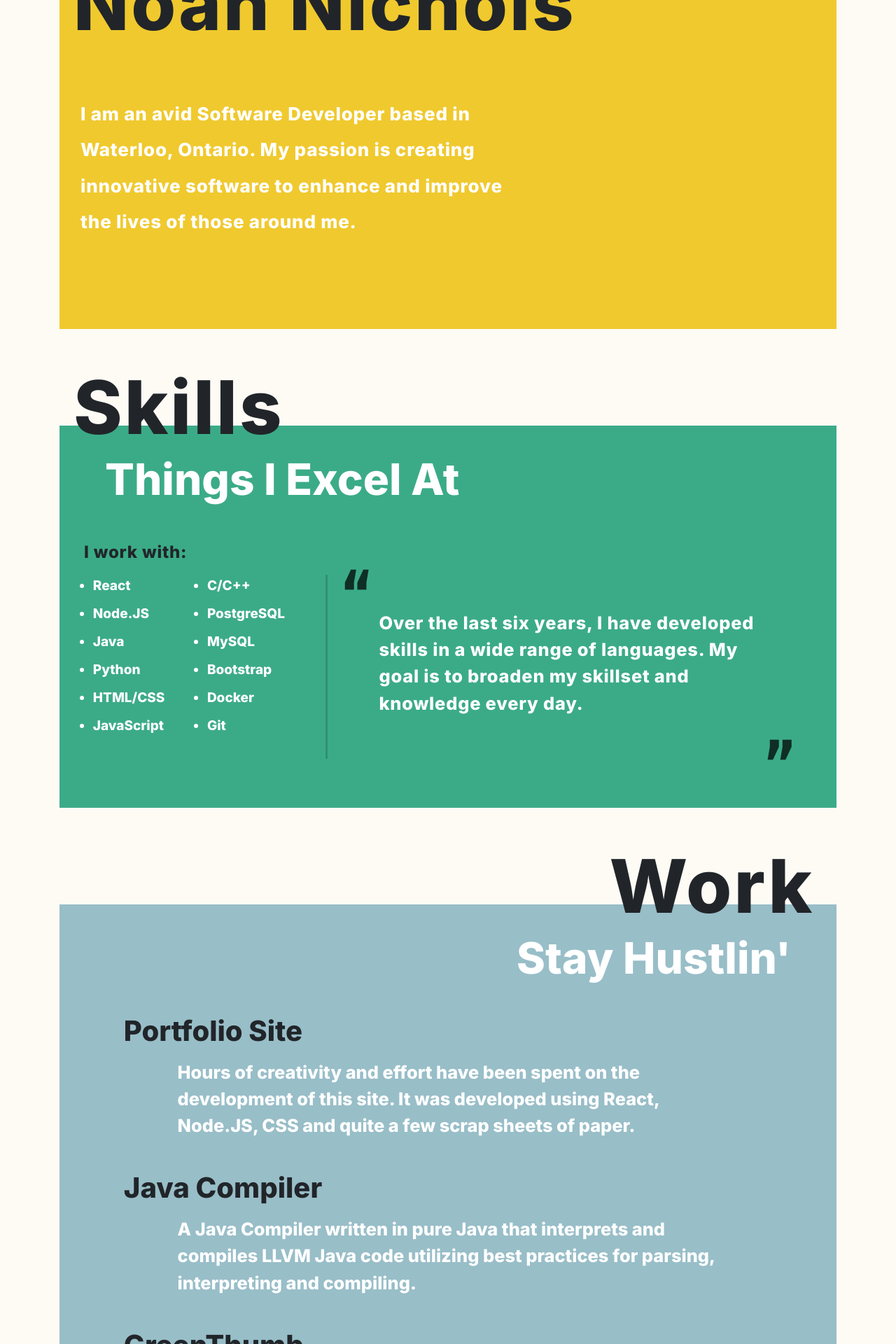
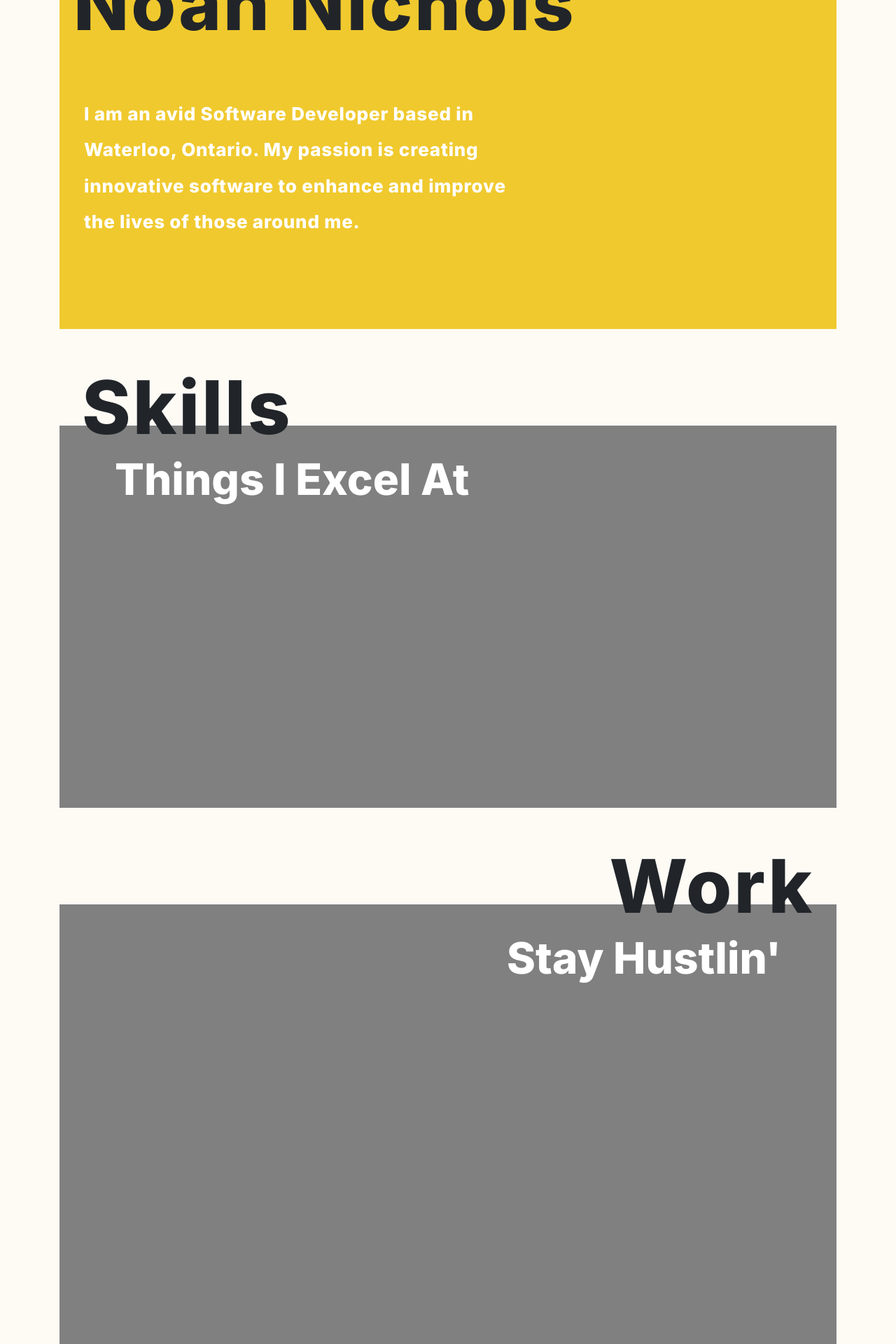
Before and after one commit to noahjacknichols/portfolio, a React (Create React App) app: page / in a window 1280 px wide. Shown: the part 320-2240 px from the top of the page at 70% size. Built offline with nearby package versions, Linux system fonts and the light colour scheme; a web font is replaced by a local one.

Commit message:
happy with this push. initial spring animations are done, and looks much nicer

```diff
--- a/package.json
+++ b/package.json
@@ -13,7 +13,9 @@
     "react-dom": "^16.13.1",
     "react-router-dom": "^5.2.0",
     "react-scripts": "3.4.3",
-    "react-scroll": "^1.8.1"
+    "react-scroll": "^1.8.1",
+    "react-spring": "^8.0.27",
+    "react-visibility-sensor": "^5.1.1"
   },
   "scripts": {
     "start": "react-scripts start",
--- a/src/Components/Intro.css
+++ b/src/Components/Intro.css
@@ -43,14 +43,17 @@
 .introSubText{
     font-family: 'Inter', sans-serif;
     font-weight: 800;
-    font-size: 26px;
+    font-size: min(26px, calc(18px + 1vw));
     letter-spacing: 0.8px;
     margin-top: 90px;
-    margin-left: 30px;
+    /* margin-left: 30px; */
+    padding-left: 10px;
+    /* padding-right: 10px; */
+    /* margin-right: -30px; */
     margin-bottom: 10vw;
     line-height: max(min(4vw, 250%), 175%);
+    /* height: 20vh; */
 }
-
 
 
 
--- a/src/Components/Intro.jsx
+++ b/src/Components/Intro.jsx
@@ -2,7 +2,7 @@ import React from 'react';
 import './Intro.css';
 import Navbar from './Navbar';
 import { Container, Row, Col} from 'react-bootstrap';
-
+import { Spring } from 'react-spring/renderprops';
 
 
 
@@ -31,48 +31,59 @@ export default class Portfolio extends React.Component{
     }
 
 
+
+
     render(){
 
 
 
         return(
+
             <div>
-
+                <Spring config={{duration: 1500}} from={{opacity: 0, x: 0}}
+                to={{opacity: 1, x: 100}}>
+                {props =>
                 <Container >
-                    <div className="introBaseContainer">
+                    <div className="introBaseContainer" >
                     <Navbar/>
                     <Row >
-                        <Col xs={12}>
+                        <Col xs={12} style={props}>
                             {/* <div className="introTitle">Hello, I'm Noah Nichols</div> */}
                             <div className="introTitle">Hello, I'm</div>
                             <div className="introTitle"> Noah Nichols</div>
                         </Col>
                     </Row>
-                    <div className="introContainer">
+                    <div className="introContainer" >
 
+                        <Spring config={{duration: 800, delay: 1500}} from={{opacity: 0, marginLeft: -30}} // marginLeft: -150
+                                to={{opacity: 1, marginLeft: 10}}>
+                        {props =>
+                            <Row className="introContainer" style ={props}>
+                                <Col  sm={12} md={7}>
 
-                        <Row className="introContainer">
-                            <Col  sm={12} md={7}>
-                            <div className="white introSubText">I am an avid Software Developer based in Waterloo, Ontario.
-                                My passion is creating innovative software to enhance and improve the lives of those around me.
-                            </div>
-                            </Col>
+                                    <div className="white introSubText" >I am an avid Software Developer based in Waterloo, Ontario.
+                                        My passion is creating innovative software to enhance and improve the lives of those around me.
+                                    </div>
+
+                                </Col>
 
 
 
-                            <Col className="quoteCtn" s={12} md={4}>
+                                <Col className="quoteCtn" s={12} md={4}>
 
 
 
 
-                            </Col>
-                        </Row>
+                                </Col>
+                            </Row>}
+                        </Spring>
                     </div>
 
                     </div>
-                </Container>
+                </Container> }
+                </Spring>
+            </div>
 
-            </div>
         );
 
     }
--- a/src/Components/Portfolio.css
+++ b/src/Components/Portfolio.css
@@ -1,9 +1,12 @@
+
+
 .portfolioContainer {
-    background-color: #98bec8;
+    /* background-color: #98bec8; */
     width: 100%;
     margin-right: 0px !important;
     margin-left: 0px !important;
 }
+
 
 .fixMargin{
     /* margin-left: -15px;
@@ -37,10 +40,10 @@
 .portfolioHeader{
     font-family: 'Inter', sans-serif;
     font-weight: 800;
-    font-size: 62px;
+    font-size: min(calc(38px + 2vw), 62px);
     margin-top: 30px;
     margin-bottom: 20px;
-    padding-right: 50px;
+    padding-right: 5vw;
     width: 100%;
     text-align: right;
 }
--- a/src/Components/Portfolio.jsx
+++ b/src/Components/Portfolio.jsx
@@ -3,21 +3,47 @@
 import React from 'react';
 import { Container, Row, Col} from 'react-bootstrap';
 import './Portfolio.css';
+import { Spring } from 'react-spring/renderprops';
+import VisibilitySensor from "react-visibility-sensor";
 
 export default class Portfolio extends React.Component{
 
+    constructor(props){
+        super(props);
+        this.state = {
+            height: 0,
+            width: 0
+
+        };
+    }
+
+    componentDidMount(){
+        const height = this.divElement.clientHeight;
+        this.setState({ height})
+        console.log(this.state.height)
+    }
+
     render(){
+        const height = this.state.height / 2;
         return(
+            <VisibilitySensor
+            partialVisibility
+            offset={{top: height, bottom: height}}
+            >
+                {({ isVisible }) => (
+                <Spring config={{duration: 700, delay: 200}} from={{}}
+                to={{backgroundColor: isVisible ? "#98bec8" : "grey"}}>
+                {props =>
 
-
-            <div id="section3">
+                    <div id="section3" className="s3" ref={(divElement) => {this.divElement = divElement}}>
                     <Container className="fixMargin">
                         <Row>
                             <Col className='headerPadding' xs={12}>
                                 <div className="portfolioTitle" id="section1">Work</div>
                             </Col>
                         </Row>
-                <div className="portfolioContainer">
+
+                        <div className="portfolioContainer" style={props}>
                             <Row className="portfolioContainer">
 
                                     <Col xs={12}>
@@ -27,59 +53,75 @@ export default class Portfolio extends React.Component{
 
                                     </Col>
                             </Row>
+                            <Spring config={{duration: 700, delay: 800}} from={{opacity: 0, marginLeft: "2vw"}}
+                            to={{opacity: isVisible? 1: 0, marginLeft: "6vw"}}>
+                            {props =>
+                            <div>
                             <Row className="portfolioContainer">
                                 <Col xs={12}>
-                            <div className="portfolioSubHeader">
+                                    <div className="portfolioSubHeader" style={props}>
                                         Portfolio Site
                                     </div>
                                 </Col>
                                 <Col xs={12}>
-                            <div className="white portfolioSectionText">
+                                    <Spring config={{duration: 700, delay: 1600}} from={{opacity: 0}}
+                                    to={{opacity: isVisible? 1: 0}}>
+                                    {props =>
+                                    <div className="white portfolioSectionText" style={props}>
                                         Hours of creativity and effort have been spent on the development of this site. It was developed using React, Node.JS, CSS and quite a few scrap sheets of paper.
                                     </div>
+                                    }
+                                    </Spring>
+                                </Col>
+                            </Row>
+                            <Row className="portfolioContainer" >
+                                <Col xs={12}>
+                                    <div className="portfolioSubHeader portSectionUpper" style={props}>
+                                        Java Compiler
+                                    </div>
+                                </Col>
+                                <Col xs={12}>
+                                    <Spring config={{duration: 700, delay: 1600}} from={{opacity: 0}}
+                                    to={{opacity: isVisible? 1: 0}}>
+                                    {props =>
+                                    <div className="white portfolioSectionText" style={props}>
+                                        A Java Compiler written in pure Java that interprets and compiles LLVM Java code utilizing best practices for parsing, interpreting and compiling.
+                                    </div>
+                                    }
+                                    </Spring>
                                 </Col>
                             </Row>
                             <Row className="portfolioContainer">
                                 <Col xs={12}>
-                            <div className="portfolioSubHeader portSectionUpper">
-                                Java Compiler
-                            </div>
-                        </Col>
-                        <Col xs={12}>
-                            <div className="white portfolioSectionText">
-                                A Java Compiler written in pure Java that interprets and compiles LLVM Java code utilizing best practices for parsing, interpreting and compiling.
-                            </div>
-                        </Col>
-                    </Row>
-                    <Row className="portfolioContainer">
-                        <Col xs={12}>
-                            <div className="portfolioSubHeader portSectionUpper">
+                                    <div className="portfolioSubHeader portSectionUpper" style={props}>
                                         GreenThumb
                                     </div>
                                 </Col>
                                 <Col xs={12}>
-                            <div className="white portfolioSectionText  portfolioFooter">
+                                    <Spring config={{duration: 700, delay: 1600}} from={{opacity: 0}}
+                                    to={{opacity: isVisible? 1: 0}}>
+                                    {props =>
+                                    <div className="white portfolioSectionText  portfolioFooter" style={props}>
                                         An Android app that helps users identify wildlife around them using Node.JS, Java and Machine Learning.
                                     </div>
+                                    }
+                                    </Spring>
                                 </Col>
                             </Row>
-                    {/* <Row className="portfolioContainer">
-                        <Col xs={12}>
-                            <div className="portfolioSubHeader">
-                                Project 4
                             </div>
-                        </Col>
-                        <Col xs={12}>
-                            <div className="white portfolioSectionText portfolioFooter">
-                            Lorem Ipsum Dolor Lorem Ipsum DolorLorem Ipsum Dolor Lorem Ipsum Dolor Lorem Ipsum Dolor Lorem Ipsum Dolor Lorem Ipsum Dolor Lorem Ipsum Dolor Lorem Ipsum Dolor Lorem Ipsum Dolor
+                            }
+                            </Spring>
+
                         </div>
-                        </Col>
-                    </Row> */}
-                </div>
+
 
                     </Container>
                 </div>
+            }
+            </Spring>
 
+        )}
+        </VisibilitySensor>
         );
     }
 
--- a/src/Components/Skills.css
+++ b/src/Components/Skills.css
@@ -8,7 +8,7 @@
     font-size: min(calc(80px + 2vw), 120px);
     margin-top: 40px;
     margin-bottom: -5px;
-    padding-left: 20px;
+    padding-left: 2rem;
     letter-spacing: 3px;
     line-height: 0.6em;
     z-index: 10;
@@ -26,7 +26,7 @@
 }
 
 .skillContainer {
-    background-color: #3bab87;
+    /* background-color: #3bab87; */
     /* height: 600px; */
     /* width: 100%; */
     margin-right: 0px !important;
@@ -49,7 +49,8 @@
     font-size: 62px;
     margin-top: 30px;
     margin-bottom: 20px;
-    padding-left: 50px;
+    padding-left: 5vw;
+    font-size: min(calc(38px + 2vw), 62px);
 
 
 }
@@ -61,17 +62,19 @@
     letter-spacing: 0.8px;
     margin-top: 20px;
     margin-left: 20px;
+    /* opacity: 0; */
 
 }
 
 
 .dashed{
-    border-left: 3px solid #319072;
+    border-left: 3px solid;
     margin-top: 70px;
     /* height: 100%; */
     margin-bottom: 20px;
     margin-left: 10px;
     margin-right: 20px;
+    border-color: #319072;
 
 }
 
@@ -105,7 +108,7 @@
     font-size: 120px;
     /* margin-bottom: 60px; */
     /* margin-top: calc(1.1em - 5vw); */
-
+    /* opacity: 1; */
     /* position: absolute;
     top: 16%; */
 
@@ -113,7 +116,7 @@
     margin-left: -20px;
     height: 100px;
     float:left;
-    color:#0f2e24;
+    /* color:#0f2e24; */
 }
 
 .quoteBottom {
--- a/src/Components/Skills.jsx
+++ b/src/Components/Skills.jsx
@@ -1,19 +1,50 @@
 import React from 'react';
 import { Container, Row, Col} from 'react-bootstrap';
 import './Skills.css';
+import { Spring } from 'react-spring/renderprops';
+import VisibilitySensor from "react-visibility-sensor";
 
-function Skills(){
+export default class Skills extends React.Component{
 
+    constructor(props){
+        super(props);
+        this.state = {
+            height: 0,
+            width: 0
+
+        };
+    }
+
+    componentDidMount(){
+        const height = this.divElement.clientHeight;
+        this.setState({ height})
+        console.log(this.state.height)
+    }
+
+
+
+    render(){
+        var height = this.state.height / 1.85;
         return(
-        <div id="section2">
+
+            <VisibilitySensor
+                partialVisibility
+                offset={{top: height, bottom: height}}
+            >
+                {({ isVisible }) => (
+                    <Spring config={{duration: 700, delay: 200}} from={{}}
+                    to={{backgroundColor: isVisible ? "#3bab87" : "grey"}}>
+                    {props =>
+
+                        <div id="section2" ref={(divElement) => {this.divElement = divElement}} >
                             <Container>
                                 <Row >
                                     <Col xs={12}>
                                         <div className="title">Skills</div>
                                     </Col>
                                 </Row>
-                <div className="skillContainer">
-                    <Row className="skillContainer">
+                                <div className="skillContainer" style={props}>
+                                    <Row className="skillContainer" >
 
                                             <Col xs={12}>
                                                 <div className="white header">
@@ -24,8 +55,16 @@ function Skills(){
                                     </Row>
                                     <Row className="skillContainer skillFooter">
                                         <Col  sm={12} md={4}>
-                            <div className="langs">I work with:</div>
-                            <ul className="twoColumn">
+                                            <Spring config={{duration: 700, delay: 600}} from={{opacity: 0}}
+                                            to={{opacity: isVisible? 1:0}}>
+                                            {props =>
+                                                <div className="langs" style={props}>I work with:</div>
+                                            }
+                                            </Spring>
+                                            <Spring config={{duration: 700, delay: 800}} from={{opacity: 0}}
+                                            to={{opacity: isVisible? 1:0}}>
+                                            {props =>
+                                                <ul className="twoColumn" style={props}>
                                                     <li className="bulletRow">React</li>
                                                     <li className="bulletRow">Node.JS</li>
                                                     <li className="bulletRow">Java</li>
@@ -39,16 +78,36 @@ function Skills(){
                                                     <li className="bulletRow">Docker</li>
                                                     <li className="bulletRow">Git</li>
                                                 </ul>
+                                            }
+                                            </Spring>
                                         </Col>
 
-                        <div className= "d-none d-md-block dashed"></div>
-
+                                        <Spring config={{duration: 700, delay: 600}} from={{opacity: 0}}
+                                        to={{opacity: isVisible? 1: 0}}>
+                                        {props =>
+                                            <div className="d-none d-md-block dashed" style={props}></div>
+                                        }
+                                        </Spring>
                                         <Col className="quoteCtn" s={12} md={7}>
                                             <div className="quoteSubCtn">
-                            <div className="d-none d-md-block quoteTop">“</div>
-
-                            <div className="white langs quoteText">Over the last six years, I have developed skills in a wide range of languages. My goal is to broaden my skillset and knowledge every day. </div>
-                            <div className="d-none d-md-block quoteBottom quoteBottomCtn">”</div>
+                                            <Spring config={{duration: 700, delay: 1300}} from={{opacity: 0}}
+                                            to={{opacity: isVisible? 1: 0}}>
+                                            {props =>
+                                                <div className="d-none d-md-block quoteTop" style={props}>“</div>
+                                            }
+                                            </Spring>
+                                            <Spring config={{duration: 700, delay: 800}} from={{opacity: 0}}
+                                            to={{opacity: isVisible? 1:0}}>
+                                            {props =>
+                                                <div className="white langs quoteText" style={props}>Over the last six years, I have developed skills in a wide range of languages. My goal is to broaden my skillset and knowledge every day. </div>
+                                            }
+                                            </Spring>
+                                            <Spring config={{duration: 700, delay: 1300}} from={{opacity: 0}}
+                                            to={{opacity: isVisible? 1: 0}}>
+                                            {props =>
+                                                <div className="d-none d-md-block quoteBottom quoteBottomCtn" style={props}>”</div>
+                                            }
+                                            </Spring>
                                                 </div>
                                         </Col>
                                     </Row>
@@ -56,9 +115,12 @@ function Skills(){
 
                             </Container>
                         </div>
+                }
+                </Spring>
+
+            )}
+            </VisibilitySensor>
         );
+    }
 
 }
-
-
-export default Skills;
--- a/src/index.css
+++ b/src/index.css
@@ -1,4 +1,4 @@
-<link rel="stylesheet" href="https://stackpath.bootstrapcdn.com/bootstrap/4.1.3/css/bootstrap.min.css" integrity="sha384-MCw98/SFnGE8fJT3GXwEOngsV7Zt27NXFoaoApmYm81iuXoPkFOJwJ8ERdknLPMO" crossorigin="anonymous">
+
 
 
 body {
```
Also changed, not shown: src/Components/Contact.jsx (+49 -9 lines), src/Components/Navbar.jsx (+8 -3 lines), 1 other file (tests, documents, lock files or other folders). Lines whose indentation alone changed are shown as unchanged.
